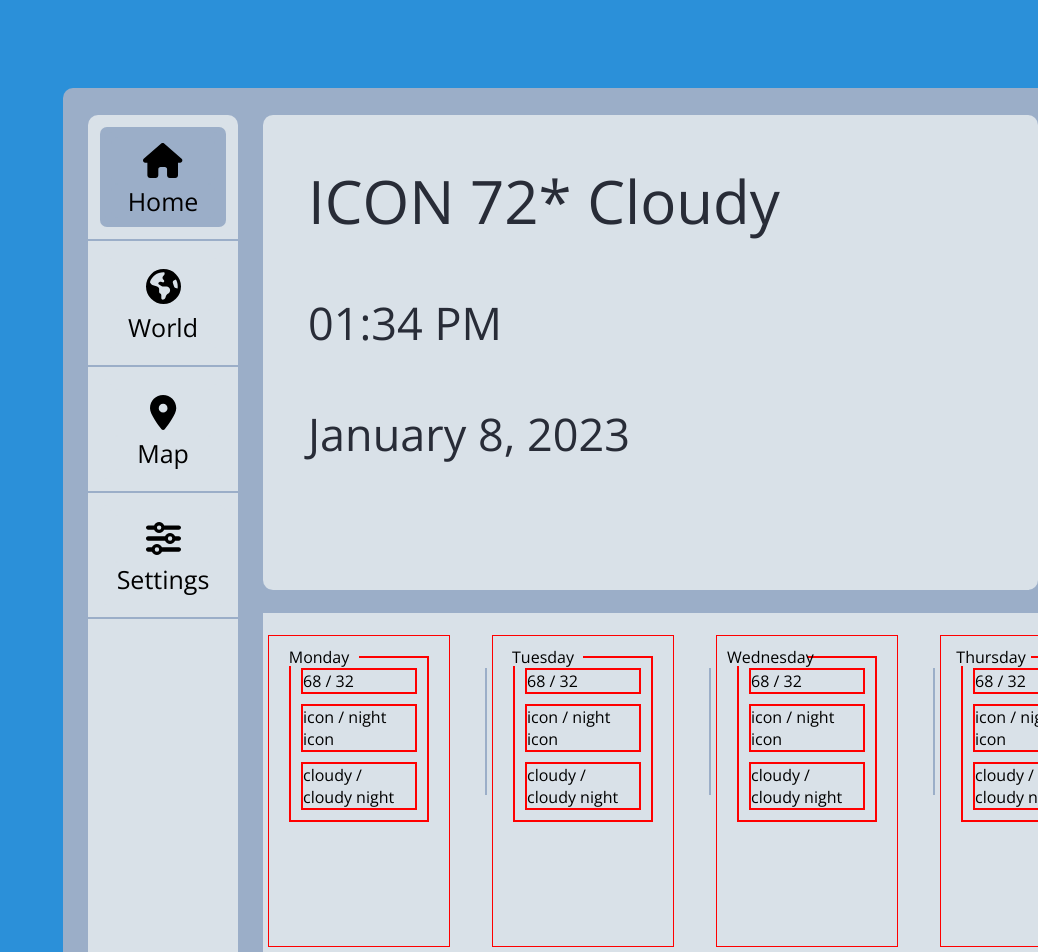
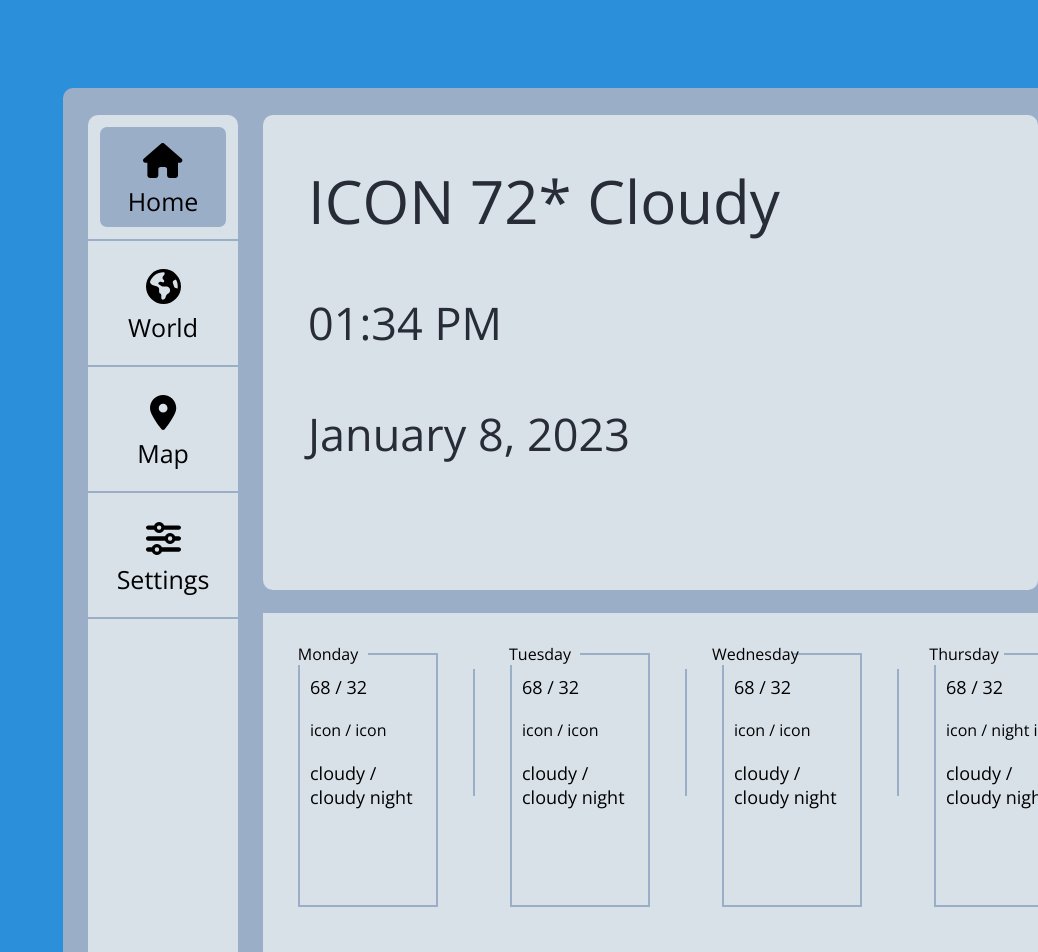
Before and after one commit to nslee333/dev-folder, a React (Create React App) app in the folder weather_app/client/: page / in a window 1280 px wide. Shown: the top 952 px of the page, without its empty margins (242-1280 px from the left). Built offline with nearby package versions, Linux system fonts and the light colour scheme.

Commit message:
Finished basic model of `home`, completed data validation for settings location query.

```diff
--- a/weather_app/client/src/App.css
+++ b/weather_app/client/src/App.css
@@ -225,16 +225,17 @@
   display: inline-block;
   text-align: center;
 
+  position: relative;
   left: 15px;
   /* top: 32px; */
 
-  margin-left: 5px;
-  margin-right: 5px;
-  margin-bottom: 5px;
-  margin-top: 22.5px;
+  /* margin-left: 5px; */
+  /* margin-right: 5px; */
+  /* margin-bottom: 5px; */
+  margin-top: 20px;
   width: 160px;
   height: 290px;
-  border: 1px solid red;
+  /* border: 1px solid red; */
 
   padding: 10px;
 
@@ -243,39 +244,49 @@
 .variable__home__page__day {
   background-color: var(--main-grey);
   position: absolute;
-  /* text-align: center; */
-  /* border: 1pxw solid red; */
   /* margin: 5px; */
   /* margin-left: 35px; */
-  /* margin-right: px; */
 
   width: 80px;
-  height: 20px;
 
 
 }
 .variable__home__page__day__conditions {
-  border: 2px solid red;
+  border: 2px solid var(--main-darkGrey);
   text-align: left;
   margin: 10px;
+  height: 250px;
   background-color: var(--main-grey);
 }
 .variable__home__page__day__conditions__temperature {
-  border: 2px solid red;
+  /* border: 2px solid var(--main-darkGrey); */
   text-align: left;
-  margin: 10px;
+  /* margin: 10px; */
+  font-size: 18px;
+  margin-top: 20px;
+  margin-bottom: 20px;
+  margin-right: 10px;
+  margin-left: 10px;
   background-color: var(--main-grey);
 }
 .variable__home__page__day__conditions__icon {
-  border: 2px solid red;
   text-align: left;
-  margin: 10px;
+  /* margin: 10px; */
+  /* font-size: 18px; */
+  /* margin-top: 20px; */
+  /* margin-bottom: 20px; */
+  /* margin-right: 10px; */
+  margin-left: 10px;
   background-color: var(--main-grey);
 }
 .variable__home__page__day__conditions__description {
-  border: 2px solid red;
   text-align: left;
-  margin: 10px;
+  /* margin: 10px; */
+  font-size: 18px;
+  margin-top: 20px;
+  margin-bottom: 20px;
+  margin-right: 10px;
+  margin-left: 10px;
   background-color: var(--main-grey);
 }
 
--- a/weather_app/client/src/App.tsx
+++ b/weather_app/client/src/App.tsx
@@ -264,7 +264,7 @@ const homeComponent: () => JSX.Element = () => {
           <div className='variable__home__page__day'>Monday</div>
           <div className='variable__home__page__day__conditions'>
             <div className='variable__home__page__day__conditions__temperature'>68 / 32</div>
-            <div className='variable__home__page__day__conditions__icon'>icon / night icon</div>
+            <div className='variable__home__page__day__conditions__icon'>icon / icon</div>
             <div className='variable__home__page__day__conditions__description'>cloudy / cloudy night</div>
           </div>
         </div>
@@ -273,7 +273,7 @@ const homeComponent: () => JSX.Element = () => {
           <div className='variable__home__page__day'>Tuesday</div>
           <div className='variable__home__page__day__conditions'>
             <div className='variable__home__page__day__conditions__temperature'>68 / 32</div>
-            <div className='variable__home__page__day__conditions__icon'>icon / night icon</div>
+            <div className='variable__home__page__day__conditions__icon'>icon / icon</div>
             <div className='variable__home__page__day__conditions__description'>cloudy / cloudy night</div>
           </div>
 
@@ -284,13 +284,13 @@ const homeComponent: () => JSX.Element = () => {
           <div className='variable__home__page__day'>Wednesday</div>
           <div className='variable__home__page__day__conditions'>
             <div className='variable__home__page__day__conditions__temperature'>68 / 32</div>
-            <div className='variable__home__page__day__conditions__icon'>icon / night icon</div>
+            <div className='variable__home__page__day__conditions__icon'>icon / icon</div>
             <div className='variable__home__page__day__conditions__description'>cloudy / cloudy night</div>
           </div>
         </div>
       <hr className='variable__home__hr'/>
         <div className='variable__home__page'>
-          <div className='variable__home__page__day'>Thursday</div>
+          <div className='variable__home__page__day'>Thursday</div> {/* //TODO consider swapping temp with icons*/}
           <div className='variable__home__page__day__conditions'>
             <div className='variable__home__page__day__conditions__temperature'>68 / 32</div>
             <div className='variable__home__page__day__conditions__icon'>icon / night icon</div>
@@ -302,7 +302,7 @@ const homeComponent: () => JSX.Element = () => {
           <div className='variable__home__page__day'>Friday</div>
           <div className='variable__home__page__day__conditions'>
             <div className='variable__home__page__day__conditions__temperature'>68 / 32</div>
-            <div className='variable__home__page__day__conditions__icon'>icon / night icon</div>
+            <div className='variable__home__page__day__conditions__icon'>icon / icon</div>
             <div className='variable__home__page__day__conditions__description'>cloudy / cloudy night</div>
           </div>
         </div>
@@ -337,34 +337,25 @@ const settingsUpdate = async (locationString: string, metricBool: boolean) => {
 
 
 const handleLocationInput = (event: KeyboardEvent<HTMLInputElement>) => {
-  console.log("location input success")
-
   const target = event.target as HTMLInputElement;
 
   const stringValue: string = target.value;
 
-  const inputNumber = (!isNaN(parseInt(stringValue)));
+  const inputIsNumber: boolean = (!isNaN(parseInt(stringValue)));
 
-  if (!isNaN(parseInt(stringValue))) {
+  if (inputIsNumber) {
     if (stringValue.length < 5) return window.alert("Zip code is too short.");
     if (stringValue.length > 5) return window.alert("Zip code is too long.");
 
   } else {
-    // & string query case
+    const stringQueryRegex = /([a-zA-Z]+), (A[LKSZRAEP]|C[AOT]|D[EC]|F[LM]|G[AU]|HI|I[ADLN]|K[SY]|LA|M[ADEHINOPST]|N[CDEHJMVY]|O[HKR]|P[ARW]|RI|S[CD]|T[NX]|UT|V[AIT]|W[AIVY])$/i;
+     const regexResult = stringValue.match(stringQueryRegex);
+     if (regexResult) {
+      // TODO: Call update query.
+     } else {
+        return window.alert("Query must match the following pattern: `Bend, or` or `Bend, OR`")
+     }
   }
-
-  // ^ If string
-  // ^ AccuWeatherAPI Query requirements?
-  // ^ if bad string => return window alert => error & requirements.
-  // ^ if good string => call settingsUpdate. "city, state"
-  // ^ success -> window alert success?
-
-  // & If number:
-  // & number.length exactly 5 numbers.
-  // & if bad number => return window alert => error & requirements.
-
-
-  // ! setLocation(event);
 }
 
 
@@ -395,9 +386,6 @@ const keyDownLocationHandler: (event: KeyboardEvent<HTMLInputElement>) => void =
 }
 
 
-// const zipCodeRegex: RegExp = /[0-9]{0,5}/;
-const regex = '^[a-z]+, (A[LKSZRAEP]|C[AOT]|D[EC]|F[LM]|G[AU]|HI|I[ADLN]|K[SY]|LA|M[ADEHINOPST]|N[CDEHJMVY]|O[HKR]|P[ARW]|RI|S[CD]|T[NX]|UT|V[AIT]|W[AIVY])$i';
-// TODO: Properly implement form validation.
 
 const settingsComponent: () => JSX.Element = () => {
   return (
@@ -412,7 +400,6 @@ const settingsComponent: () => JSX.Element = () => {
           onKeyDown={keyDownLocationHandler}
           ref={settingsLocationRef}
           placeholder='City or ZIP Code'
-          pattern='^[a-z]+, (A[LKSZRAEP]|C[AOT]|D[EC]|F[LM]|G[AU]|HI|I[ADLN]|K[SY]|LA|M[ADEHINOPST]|N[CDEHJMVY]|O[HKR]|P[ARW]|RI|S[CD]|T[NX]|UT|V[AIT]|W[AIVY])$i' //TODO Data validation with regular expression.
         />
         </form>
       </div>
```
